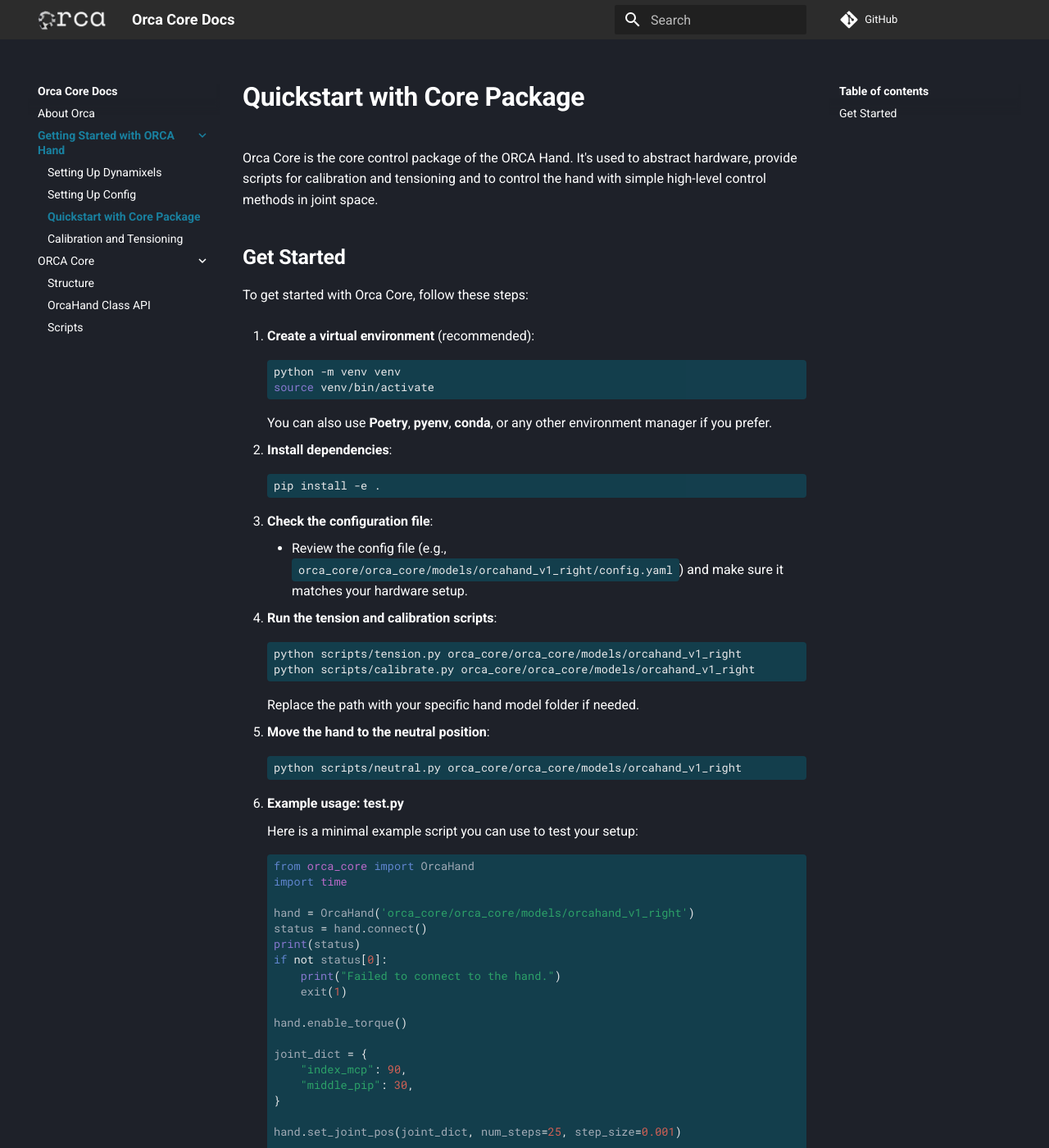
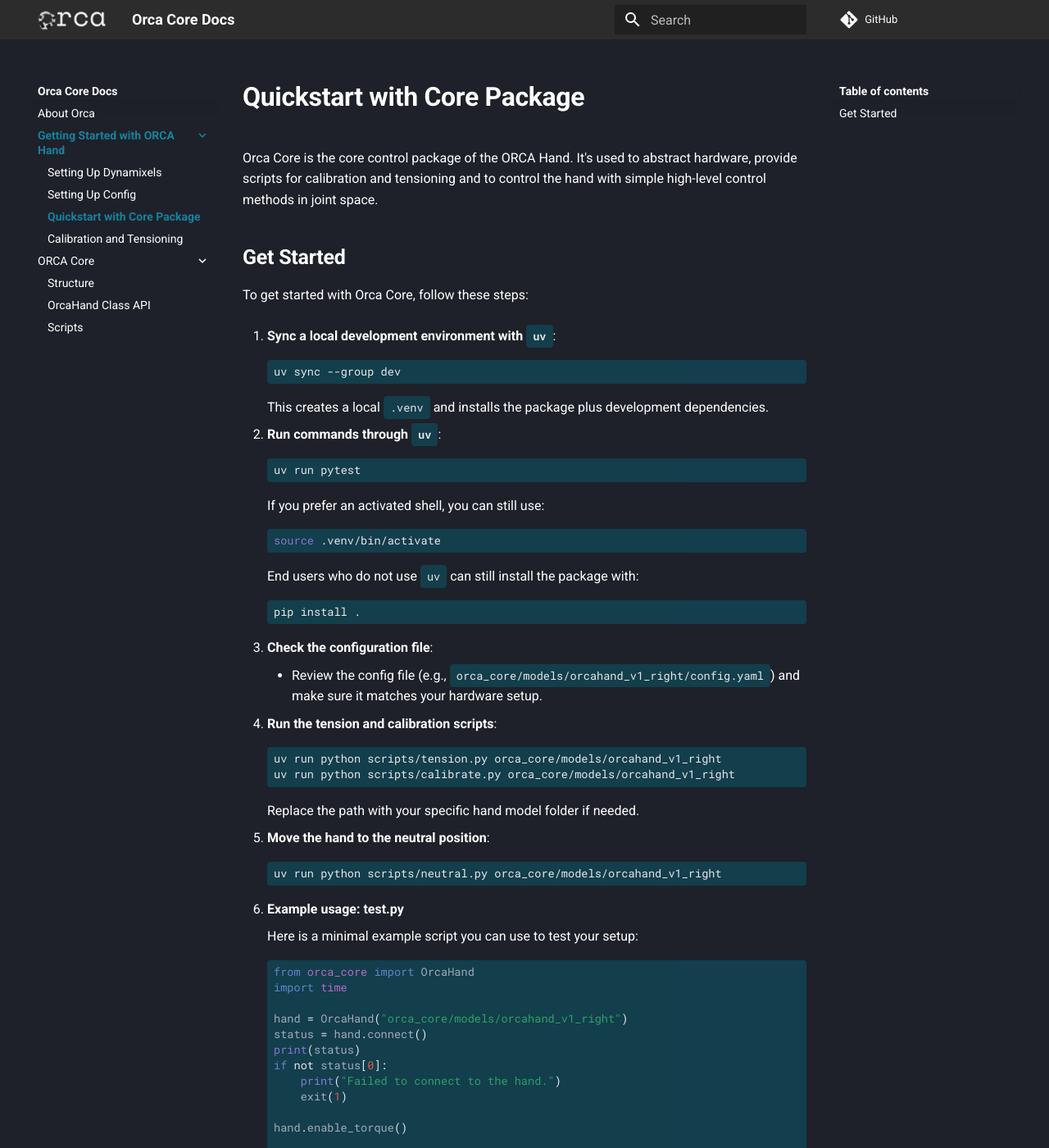
Before and after one commit to orcahand/orca_core, an MkDocs documentation site: the page built from docs/pages/getting-started-docs/quickstart-with-core-package.md, in a window 1280 px wide and 1400 px high. Shown: the whole window at 82% size. Built offline with MkDocs 1.6.1 and Material for MkDocs 9.7.7, drawn with Linux system fonts in a browser that asks for light colours.

Commit message:
Migrate contributor workflow to uv

````diff
--- a/docs/pages/getting-started-docs/quickstart-with-core-package.md
+++ b/docs/pages/getting-started-docs/quickstart-with-core-package.md
@@ -4,30 +4,41 @@
 
 To get started with Orca Core, follow these steps:
 
-1. **Create a virtual environment** (recommended):
+1. **Sync a local development environment with `uv`**:
 
     ```sh
-    python -m venv venv
-    source venv/bin/activate
+    uv sync --group dev
     ```
 
-    You can also use **Poetry**, **pyenv**, **conda**, or any other environment manager if you prefer.
+    This creates a local `.venv` and installs the package plus development dependencies.
 
-2. **Install dependencies**:
+2. **Run commands through `uv`**:
 
     ```sh
-    pip install -e .
+    uv run pytest
+    ```
+
+    If you prefer an activated shell, you can still use:
+
+    ```sh
+    source .venv/bin/activate
+    ```
+
+    End users who do not use `uv` can still install the package with:
+
+    ```sh
+    pip install .
     ```
 
 3. **Check the configuration file**:
 
-    - Review the config file (e.g., `orca_core/orca_core/models/orcahand_v1_right/config.yaml`) and make sure it matches your hardware setup.
+    - Review the config file (e.g., `orca_core/models/orcahand_v1_right/config.yaml`) and make sure it matches your hardware setup.
 
 4. **Run the tension and calibration scripts**:
 
     ```sh
-    python scripts/tension.py orca_core/orca_core/models/orcahand_v1_right
-    python scripts/calibrate.py orca_core/orca_core/models/orcahand_v1_right
+    uv run python scripts/tension.py orca_core/models/orcahand_v1_right
+    uv run python scripts/calibrate.py orca_core/models/orcahand_v1_right
     ```
 
     Replace the path with your specific hand model folder if needed.
@@ -35,7 +46,7 @@
 5. **Move the hand to the neutral position**:
 
     ```sh
-    python scripts/neutral.py orca_core/orca_core/models/orcahand_v1_right
+    uv run python scripts/neutral.py orca_core/models/orcahand_v1_right
     ```
 
 6. **Example usage: test.py**
@@ -46,7 +57,7 @@
     from orca_core import OrcaHand
     import time
 
-    hand = OrcaHand('orca_core/orca_core/models/orcahand_v1_right')
+    hand = OrcaHand("orca_core/models/orcahand_v1_right")
     status = hand.connect()
     print(status)
     if not status[0]:
````
Also changed, not shown: CLAUDE.md (+16 -13 lines), README.md (+22 -11 lines), docs/auto_docs_instructions.md (+13 -5 lines), pyproject.toml (+21 -7 lines), 3 other files.
